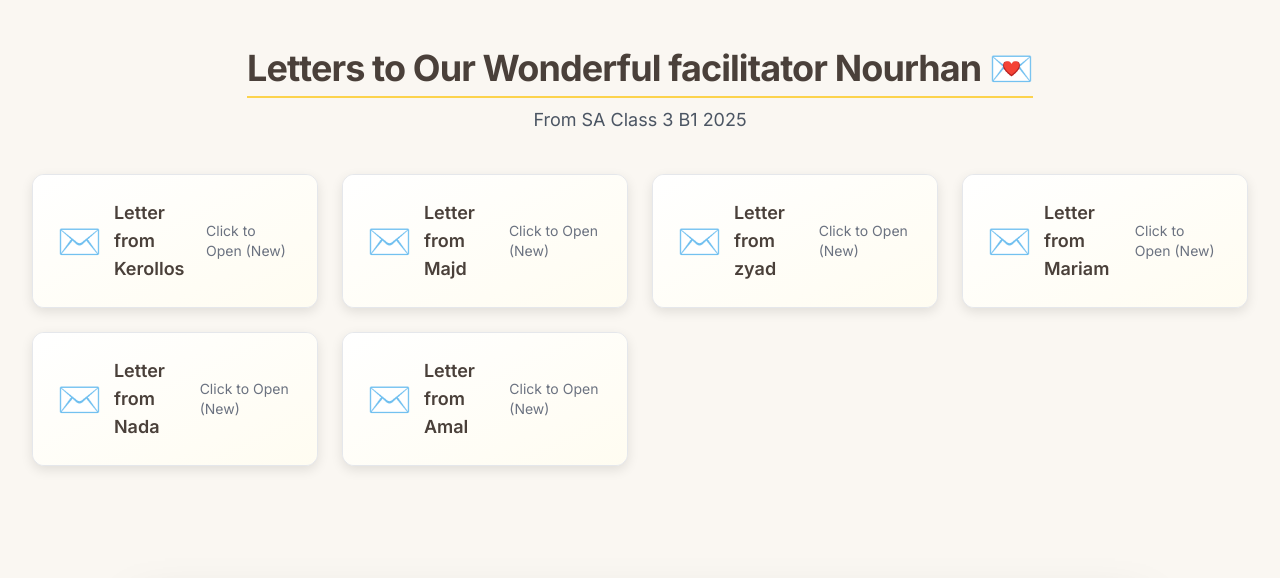
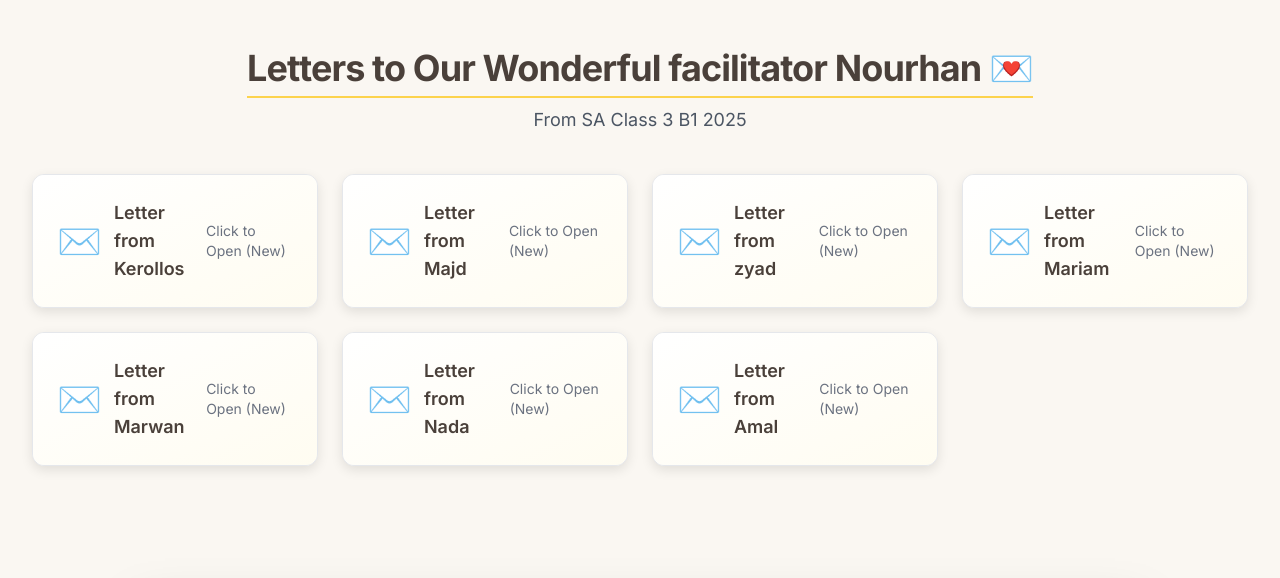
Before and after one commit to kero334/Nourhan-, a plain HTML site: page index.html in a window 1280 px wide. Shown: the top 578 px of the page. Drawn offline with nearby package versions, Linux system fonts and the light colour scheme.

Commit message:
Update index.html

```diff
--- a/index.html
+++ b/index.html
@@ -178,8 +178,14 @@
                 // 4. رسالة Mariam
                 {
                     name: "Mariam ",
+                    text: "نورهااااان صديقة الرحلة الصغيرة دي وهنفضل مكملين أكيد ، الداعم لينا الأول بجد و اللي بيطمنا دايما ❤ حقيقي شكراً على اهتمامك بينا وكنت صحبتنا قبل ما تكوني facilitator واشطر facilitator كدا كدا",
+                    image: "https://lh3.googleusercontent.com/pw/AP1GczNye-_YGfEAjjj55gphe67iN_1RYMYO_edo-TJiOqrNUNqZ31Vw2OKlQ2XlHR0-T01kZbrpUo0XhRcr0f_K7Yw6PT0TpamD-Sy_dkEXqPVxCccK9F3hWguGzIJie_000Q57cXDz-Y4ZEKHB9qzdTnPd=w250-h250-s-no-gm?authuser=0", // Placeholder for Nada
+                },
+                // 5. رسالة Nada
+                {
+                    name: "Marwan ",
                     text: "",
-                    image: "https://lh3.googleusercontent.com/pw/AP1GczNye-_YGfEAjjj55gphe67iN_1RYMYO_edo-TJiOqrNUNqZ31Vw2OKlQ2XlHR0-T01kZbrpUo0XhRcr0f_K7Yw6PT0TpamD-Sy_dkEXqPVxCccK9F3hWguGzIJie_000Q57cXDz-Y4ZEKHB9qzdTnPd=w250-h250-s-no-gm?authuser=0", // Placeholder for Nada
+                    image: "https://lh3.googleusercontent.com/pw/AP1GczPmDFeWg5Iry6qPan5IaMC_u3j_lE91l7STuGEft9s2yYtghVQccuVjdR67XaKhFlYabriPxDAy1ZRDcRC4xF5WKaIGNCJVGv58GEcB7HIr0upB2GdvCFMB5arkgGbLYXpTOugDH_ttlnSudpn1wW3G=w250-h250-s-no-gm?authuser=0", // Placeholder for Nada
                 },
                 // 5. رسالة Nada
                 {
```
